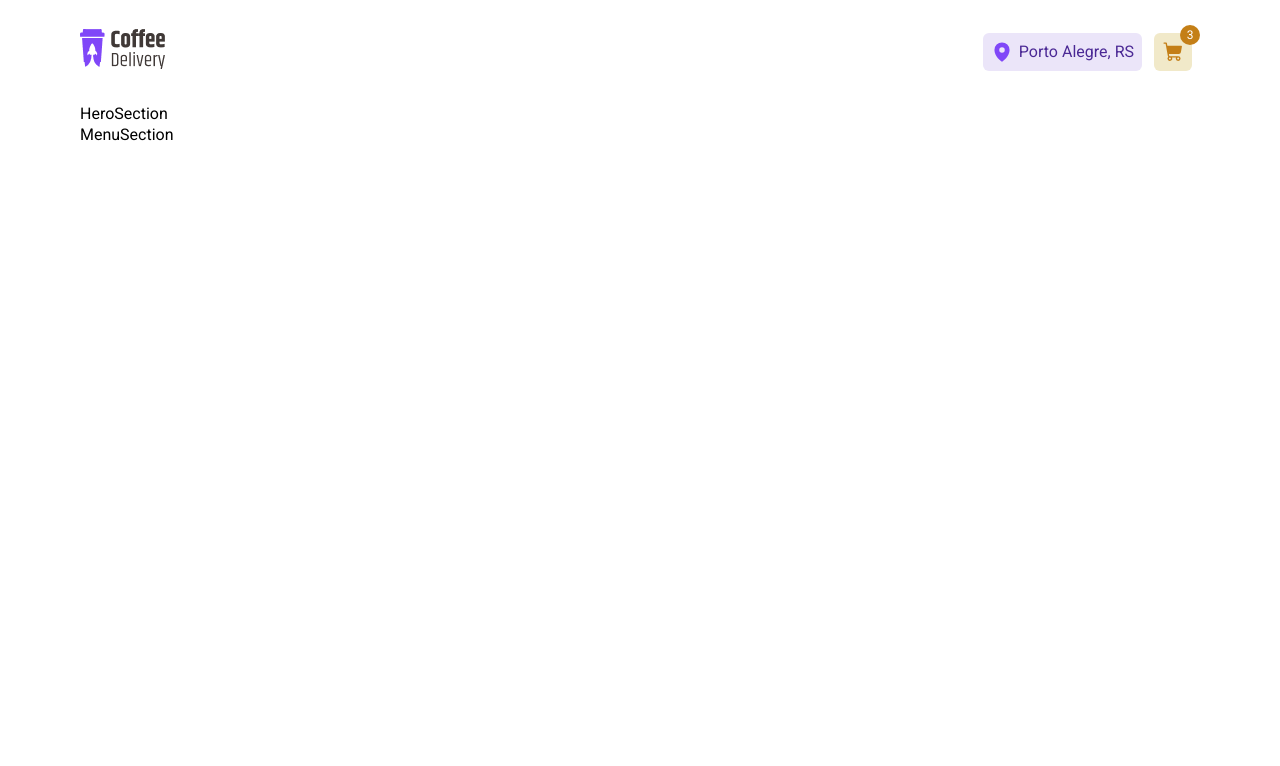
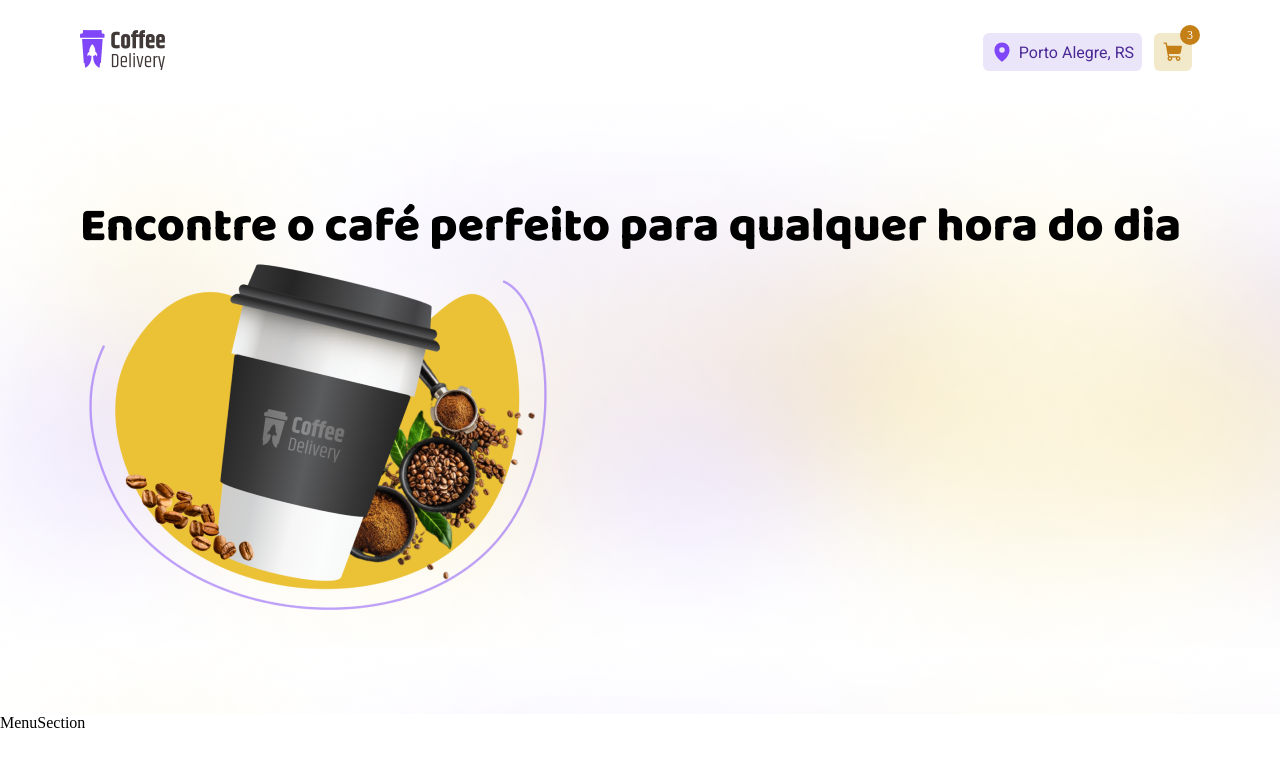
Before and after one commit to VitorAndrey/ignite-coffee-delivery, a React (Vite) app: page / in a window 1280 px wide. Shown: the top 766 px of the page. Built offline with nearby package versions, Linux system fonts and the light colour scheme.

Commit message:
style: h1 font family

```diff
--- a/src/layouts/DefaultLayout/components/Navbar/styles.ts
+++ b/src/layouts/DefaultLayout/components/Navbar/styles.ts
@@ -1,6 +1,10 @@
 import { styled } from "styled-components";
 
 export const NavbarContainer = styled.nav`
+  margin: 0 auto;
+  width: 95%;
+  max-width: 1120px;
+
   display: flex;
   align-items: center;
   justify-content: space-between;
@@ -32,6 +36,7 @@ export const MapIcon = styled.div`
     display: none;
 
     color: ${(props) => props.theme["purple-dark"]};
+    font-family: ${(props) => props.theme["text-family"]};
 
     @media screen and (min-width: 768px) {
       display: block;
--- a/src/layouts/DefaultLayout/styles.ts
+++ b/src/layouts/DefaultLayout/styles.ts
@@ -1,7 +1,5 @@
 import styled from "styled-components";
 
 export const DefaultLayoutContainer = styled.div`
-  margin: 0 auto;
-  width: 95%;
-  max-width: 1120px;
+  width: 100%;
 `;
--- a/src/pages/Home/components/HeroSection/index.tsx
+++ b/src/pages/Home/components/HeroSection/index.tsx
@@ -1,3 +1,12 @@
+import { HeroContent, HeroSectionContainer } from "./style";
+
 export function HeroSection() {
-  return <div>HeroSection</div>;
+  return (
+    <HeroSectionContainer>
+      <HeroContent>
+        <h1>Encontre o café perfeito para qualquer hora do dia</h1>
+        <img src="src/assets/img/main-coffee-image.png" alt="Imagem Café" />
+      </HeroContent>
+    </HeroSectionContainer>
+  );
 }
--- /dev/null
+++ b/src/pages/Home/components/HeroSection/style.ts
@@ -0,0 +1,22 @@
+import { styled } from "styled-components";
+
+export const HeroSectionContainer = styled.section`
+  min-height: 544px;
+
+  background: ${(props) => props.theme["hero-br-img"]};
+  background: cover;
+`;
+
+export const HeroContent = styled.div`
+  margin: 0 auto;
+  width: 95%;
+  max-width: 1120px;
+
+  padding: 5.75rem 0;
+
+  h1 {
+    font-family: "${(props) => props.theme["title-family"]}";
+    font-size: ${(props) => props.theme["title-xl-size"]};
+    font-weight: ${(props) => props.theme["title-lg-weight"]};
+  }
+`;
--- a/src/styles/global.ts
+++ b/src/styles/global.ts
@@ -14,17 +14,13 @@ export const GlobalStyle = createGlobalStyle`
     input,
     textarea,
     button{
-        font-family: "Roboto", sans-serif;
         font-weight: 400;
         font-size: 1rem;
         -webkit-font-smoothing: antialiased;
         -moz-osx-font-smoothing: grayscale;
     }
 
-    body,
-    input,
-    textarea
-    {
+    h1, h2, h3, p {
         line-height: 130%;
     }
 
--- a/src/styles/themes/default.ts
+++ b/src/styles/themes/default.ts
@@ -22,8 +22,8 @@ export const defaultTheme = {
   "white-default": "#ffffff",
 
   // FONT FAMILY
-  "title-font": "Baloo 2",
-  "text-font": "Roboto",
+  "title-family": "Baloo 2",
+  "text-family": "Roboto",
 
   // TITLE FONT SIZE &  WEIGHT
   "title-xl-size": "48px",
@@ -60,4 +60,7 @@ export const defaultTheme = {
 
   "button-md-size": "12px",
   "button-md-weight": "400",
+
+  // BACKGROUND IMAGE
+  "hero-br-img": "url('src/assets/img/Background.png')",
 };
```
Also changed, not shown: src/pages/Home/style.ts (added).
